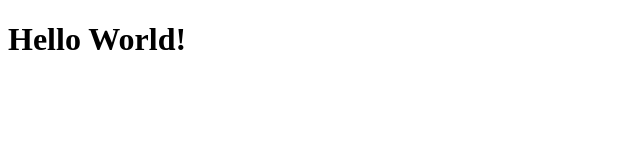
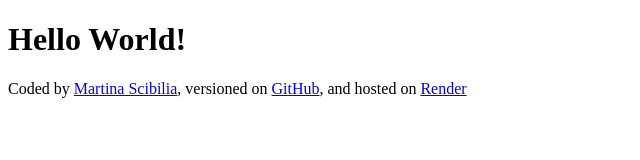
Before and after one commit to masci-hub/vanilla-weather-search, a plain HTML site: page index.html in a window 1280 px wide. Shown: the whole page, without its empty margins (0-640 px from the left). Drawn offline with Linux system fonts and the light colour scheme.

Commit message:
Add footer with links

```diff
--- a/index.html
+++ b/index.html
@@ -9,5 +9,18 @@
   <body>
     <h1>Hello World!</h1>
     <script src="script.js"></script>
+    <footer>
+      Coded by
+      <a href="https://github.com/masci-hub" target="_blank">Martina Scibilia</a
+      >, versioned on
+      <a
+        href="https://github.com/masci-hub/vanilla-weather-search"
+        target="_blank"
+        >GitHub</a
+      >, and hosted on
+      <a href="https://vanilla-weather-search-q5l6.onrender.com" target="_blank"
+        >Render</a
+      >
+    </footer>
   </body>
 </html>
```
